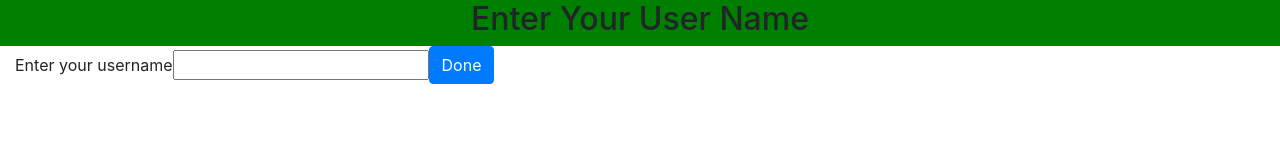
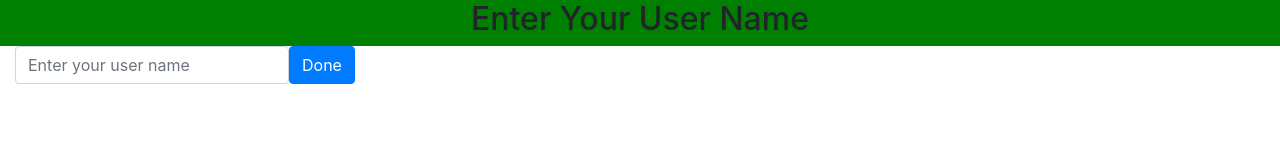
Before and after one commit to maryshk0/reversi, a website: page public/name.html in a window 1280 px wide. Drawn offline with nearby package versions, Linux system fonts and the light colour scheme.

Commit message:
New enter

```diff
--- a/public/name.html
+++ b/public/name.html
@@ -10,6 +10,14 @@
 	  background-image: url("assets/images/green.png");
   }
 </style>
+
+	<script>
+		function submitForm(){
+			var username = $('#username').val();
+			window.location.href = 'lobby.html?username='+username;
+		}
+	</script>
+
     <!-- Bootstrap CSS -->
     <link rel="stylesheet" href="https://stackpath.bootstrapcdn.com/bootstrap/4.4.1/css/bootstrap.min.css" integrity="sha384-Vkoo8x4CGsO3+Hhxv8T/Q5PaXtkKtu6ug5TOeNV6gBiFeWPGFN9MuhOf23Q9Ifjh" crossorigin="anonymous">
 
@@ -24,10 +32,10 @@
       </div>
       <div class='row'>
 	      <div class='col'>
-		      <form class='form-inline'>
+		      <form onsubmit='submitForm()' class='form-inline'>
 			      <div class='form-group'>
-				      <label>Enter your username</label>
-				      <input placehonder="Enter your user name"></input>
+				      <label for='username' class='col-form-label sr-only'>Enter your username</label>
+				      <input class='form-control' type='text' value='' id='username' placeholder="Enter your user name"></input>
 			      </div>
 			      <button type='submit' class='btn btn-default btn-primary'>Done</button>
 		      </form>
```
Also changed, not shown: 1 other file.
